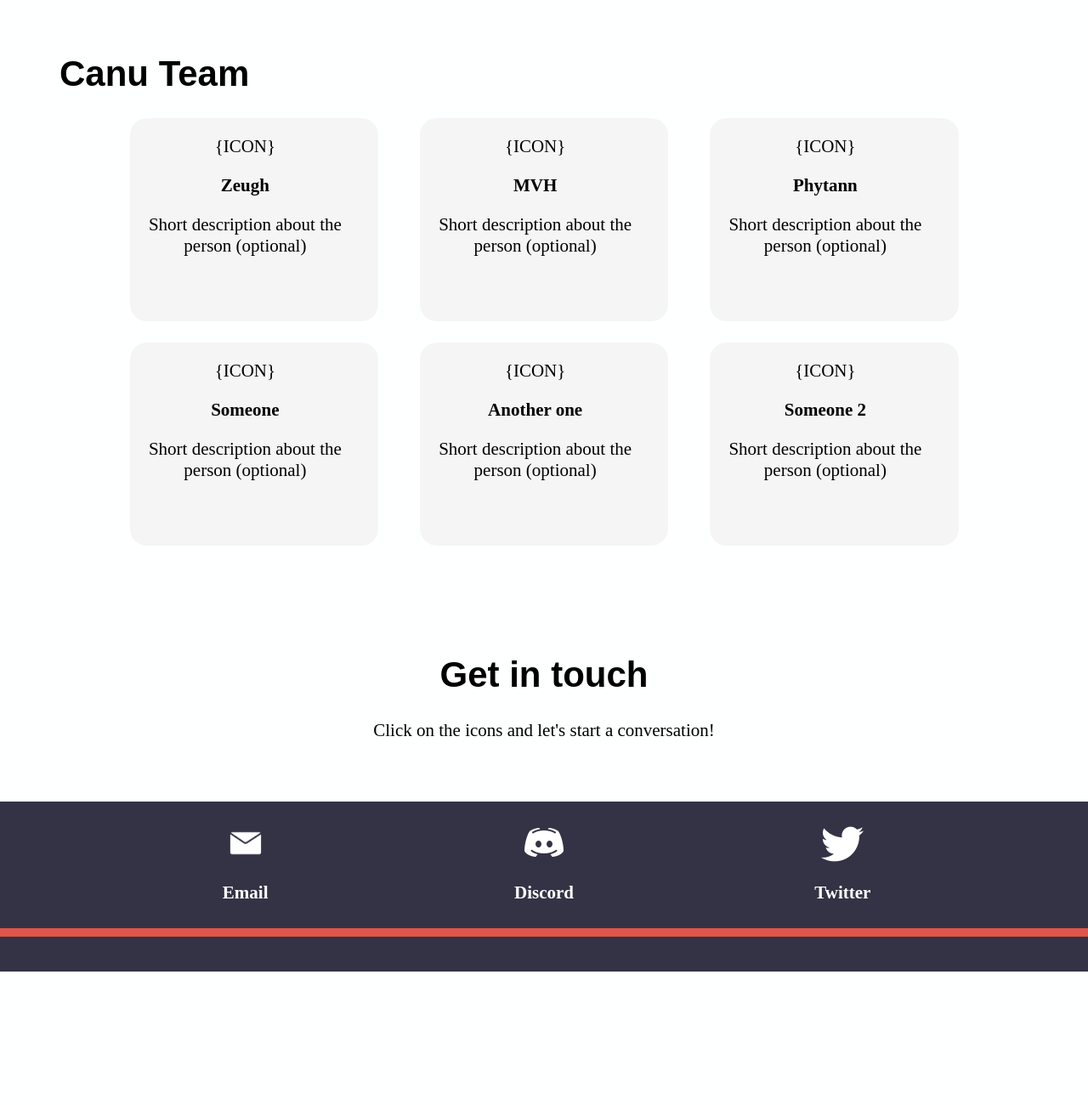
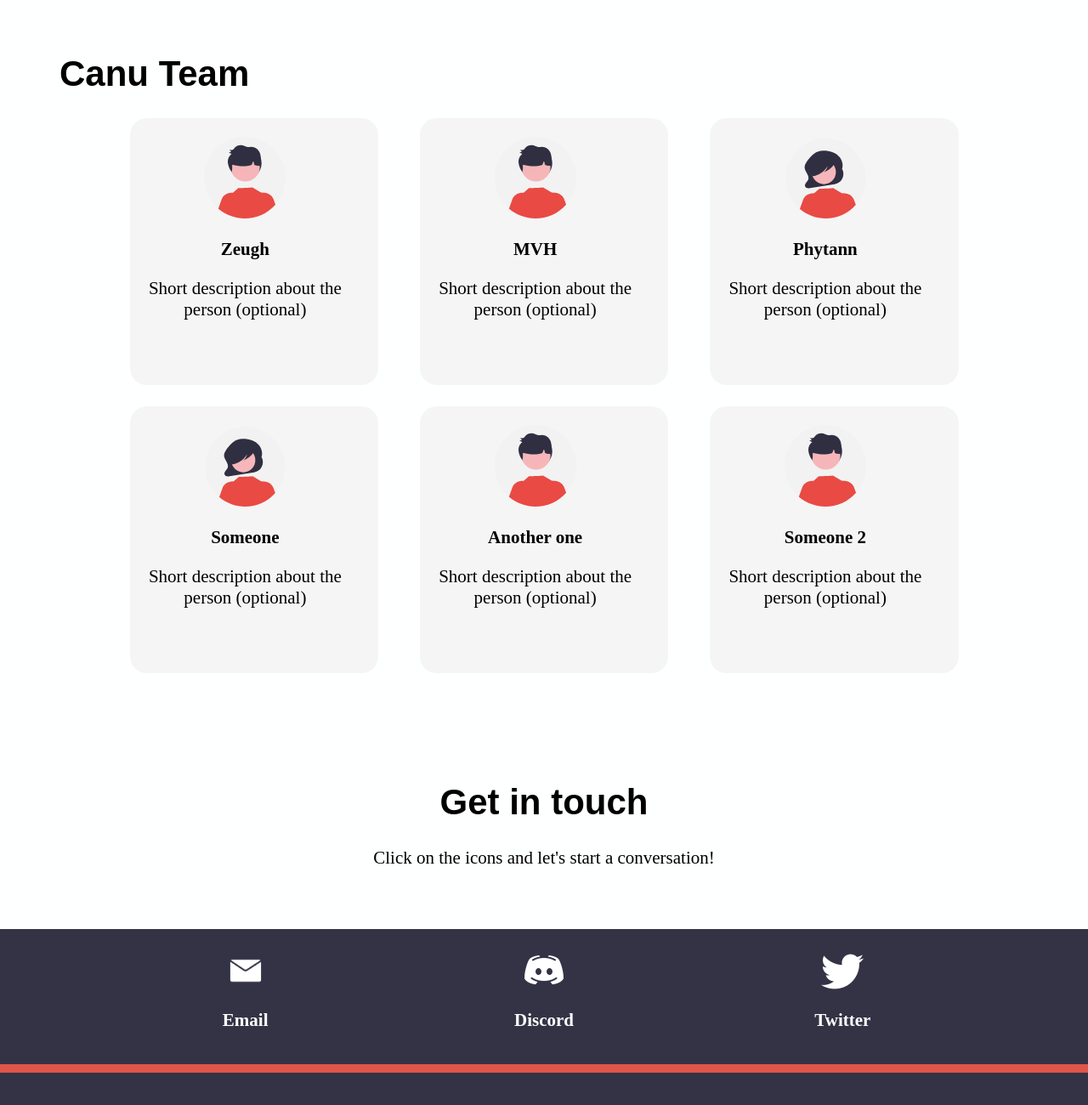
Before and after one commit to Defal09/old-canu, a plain HTML site: page index.html in a window 1280 px wide. Shown: the part 2664-3964 px from the top of the page at 85% size. Before the commit the page ends 3807 px from the top, so only its background shows below. Drawn offline with Linux system fonts and the light colour scheme; a web font is replaced by a local one.

Commit message:
feat: add new icons and footer shadow

```diff
--- a/css/style.css
+++ b/css/style.css
@@ -452,3 +452,26 @@ footer {
     height: 40px;
     vertical-align: bottom;
 }
+
+.footer-shadow {
+    box-shadow: 0 0 white;
+    border-radius: 10px;
+    box-shadow: 0 0 white;
+    padding: 0 15px !important;
+    width: fit-content !important;
+    transition: box-shadow 0.4s ease;
+}
+.footer-shadow:hover {
+    box-shadow: 5px 5px white;
+    transition: box-shadow 0.4s ease;
+    text-decoration: none;
+}
+.social-media-icon {
+    display: flex;
+    align-items: center;
+    justify-content: center;
+}
+
+.social-media-row {
+    margin-bottom: 0.5em;
+}
--- a/index.html
+++ b/index.html
@@ -128,7 +128,7 @@
                     <div class="col-md-6">
                         <div class="card-wrapper">
                             <div class="dark-card-title">
-                                <h2><img class="icon" src="img/house-door-fill.svg" alt=""> Open Doors</h2>
+                                <h2><img class="icon" src="img/home-icon.png" alt=""> Open Doors</h2>
                             </div>
                             <div class="dark-card-body">
                                 <div class="card-body">
@@ -154,7 +154,7 @@
                     <div class="col-md-6">
                         <div class="card-wrapper">
                             <div class="dark-card-title">
-                                <h2><img class="icon" src="img/eth-diamond-purple.png" alt="Treasury"> Treasury</h2>
+                                <h2><img class="icon" src="img/treasure.png" alt="Treasury"> Treasury</h2>
                             </div>
                             <div class="dark-card-body">
                                 <div class="card-body">
@@ -185,7 +185,7 @@
             <div class="separator2"></div>
         </div>-->
         <section id="about-canu" class="js-content-section">
-            <div >
+            <div>
                 <h1>Canu Team</h1>
                 <!--<h1>Creators</h1>-->
             </div>
@@ -194,7 +194,7 @@
                     <div class="creator-block">
                         <div class="creator-picture">
                             <p>
-                                {ICON}
+                                <img src="img/short-hair-person.svg" height="100px" alt="Zeugh icon placeholder">
                             </p>
                         </div>
                         <p class="name">Zeugh</p>
@@ -205,7 +205,7 @@
                     <div class="creator-block">
                         <div class="creator-picture">
                             <p>
-                                {ICON}
+                                <img src="img/short-hair-person.svg" height="100px" alt="Zeugh icon placeholder">
                             </p>
                         </div>
                         <p class="name">MVH</p>
@@ -216,7 +216,7 @@
                     <div class="creator-block">
                         <div class="creator-picture">
                             <p>
-                                {ICON}
+                                <img src="img/long-hair-person.svg" height="100px" alt="Zeugh icon placeholder">
                             </p>
                         </div>
                         <p class="name">Phytann</p>
@@ -231,7 +231,7 @@
                     <div class="creator-block">
                         <div class="creator-picture">
                             <p>
-                                {ICON}
+                                <img src="img/long-hair-person.svg" height="100px" alt="Zeugh icon placeholder">
                             </p>
                         </div>
                         <p class="name">Someone</p>
@@ -242,7 +242,7 @@
                     <div class="creator-block">
                         <div class="creator-picture">
                             <p>
-                                {ICON}
+                                <img src="img/short-hair-person.svg" height="100px" alt="Zeugh icon placeholder">
                             </p>
                         </div>
                         <p class="name">Another one</p>
@@ -253,7 +253,7 @@
                     <div class="creator-block">
                         <div class="creator-picture">
                             <p>
-                                {ICON}
+                                <img src="img/short-hair-person.svg" height="100px" alt="Zeugh icon placeholder">
                             </p>
                         </div>
                         <p class="name">Someone 2</p>
@@ -277,20 +277,21 @@
         <div class="social-media-footer">
             <div class="row social-media-row">
                 <div class="col-md-4 social-media-icon">
-                    <a href="mailto: canuDAO@protonmail.com">
-                        <img height="50px" src="img/email-icon.png" alt="Find us in Twitter" class="twitter-icon" >
+                    <a class="footer-shadow" href="mailto: canuDAO@protonmail.com">
+                        <img height="50px" src="img/email-icon.png" alt="Find us in Twitter" class="twitter-icon">
                         <p>Email</p>
                     </a>
                 </div>
                 <div class="col-md-4 social-media-icon">
-                    <a href="https://discord.gg/j4fXXJ5MZQ">
-                        <img height="50px" src="img/discord-icon-white.png"/>
+                    <a class="footer-shadow" href="https://discord.gg/j4fXXJ5MZQ">
+                        <img height="50px" src="img/discord-icon-white.png" />
                         <p>Discord</p>
                     </a>
                 </div>
                 <div class="col-md-4 social-media-icon">
-                    <a href="https://twitter.com/canu_dao">
-                        <img height="50px" src="img/twitter-icon-white.png" alt="Find us in Twitter" class="twitter-icon" >
+                    <a class="footer-shadow" href="https://twitter.com/canu_dao">
+                        <img height="50px" src="img/twitter-icon-white.png" alt="Find us in Twitter"
+                            class="twitter-icon">
                         <p>Twitter</p>
                     </a>
                 </div>
@@ -305,4 +306,5 @@
         </div>
     </footer>
 </body>
+
 </html>
```
Also changed, not shown: img/home-icon.png (added), img/long-hair-person.svg (added), img/short-hair-person.svg (added), img/treasure.png (added). Lines whose indentation alone changed are shown as unchanged.
